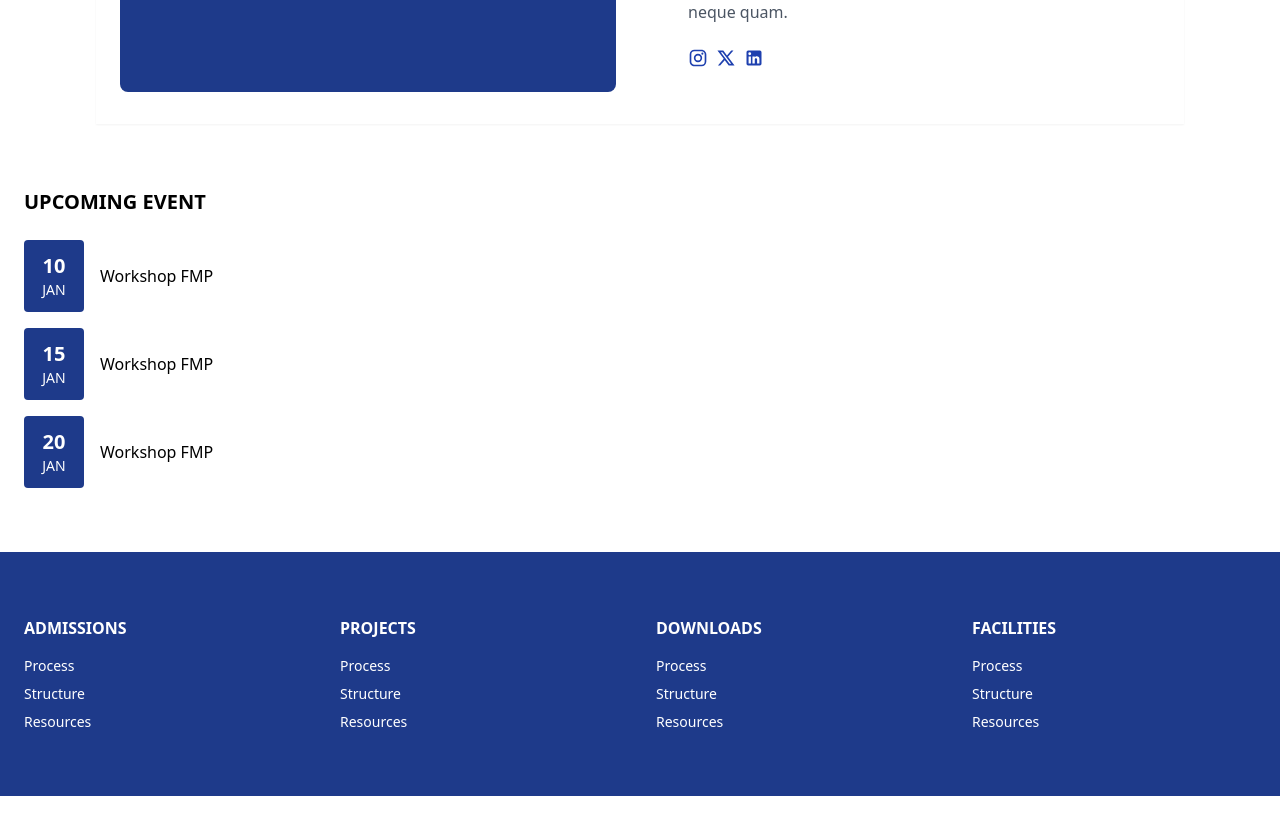
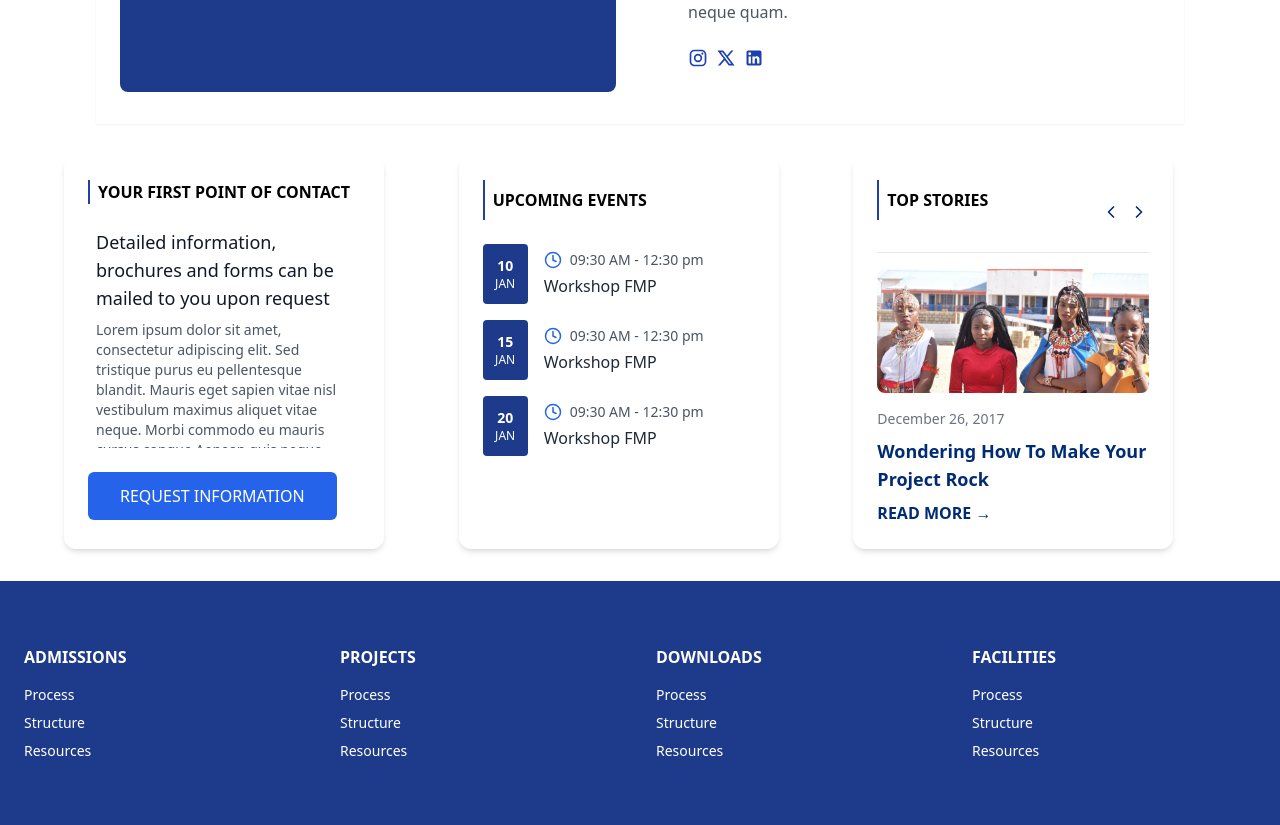
Before and after one commit to Raphael-pix/Samburu_west_TVC, a Next.js app in the folder website/: page / in a window 1280 px wide. Shown: the part 2160-2985 px from the top of the page. Before the commit the page ends 2956 px from the top, so only its background shows below. Built offline with nearby package versions, Linux system fonts and the light colour scheme.

Commit message:
fixing info section

```diff
--- a/website/app/(home)/_components/event_card.tsx
+++ b/website/app/(home)/_components/event_card.tsx
@@ -1,3 +1,4 @@
+import { Clock } from "lucide-react";
 import React from "react";
 
 interface Event {
@@ -10,13 +11,19 @@ const EventCard = ({ event }: { event: Event }) => {
   return (
     <div className="flex items-center gap-4 transform transition-all duration-300 hover:translate-x-2">
       <div
-        className="bg-blue-900 text-white p-3 rounded text-center min-w-[60px] transition-all duration-300
+        className="bg-blue-900 text-white p-3 rounded text-center min-w-[45px] transition-all duration-300
  hover:bg-blue-800"
       >
-        <div className="text-xl font-bold">{event.date}</div>
-        <div className="text-sm">{event.month}</div>
+        <div className="text-sm font-bold ">{event.date}</div>
+        <div className="text-xs">{event.month}</div>
       </div>
-      <div className="font-medium">{event.title}</div>
+      <div>
+        <div className="flex items-center gap-2 mb-1">
+          <Clock size={18} color="#2563eb" />
+          <p className="text-sm text-gray-600">09:30 AM - 12:30 pm</p>
+        </div>
+        <div className="font-medium text-gray-800">{event.title}</div>
+      </div>
     </div>
   );
 };
--- /dev/null
+++ b/website/app/(home)/_components/info_section.tsx
@@ -0,0 +1,92 @@
+import React from "react";
+import EventCard from "./event_card";
+import { upcomingEvents } from "@/constants";
+import { ChevronLeft, ChevronRight } from "lucide-react";
+import Image from "next/image";
+
+const EventSection = () => {
+  return (
+    <div className="max-w-full bg-white p-6 rounded-xl shadow-md lg:max-w-[20rem]">
+      <h1 className="px-2 py-2 border-l-2 border-blue-800 mb-6 font-semibold text-black text-base uppercase">
+        upcoming events
+      </h1>
+      <div className="space-y-4">
+        {upcomingEvents.map((event, index) => (
+          <EventCard key={index} event={event} />
+        ))}
+      </div>
+    </div>
+  );
+};
+
+const RequestSection = () => {
+  return (
+    <div className="max-w-full bg-white p-6 rounded-xl shadow-md lg:max-w-[20rem]">
+      <h1 className="px-2 border-l-2 border-blue-800 mb-6 font-semibold text-black text-base uppercase">
+        Your first point of contact
+      </h1>
+      <h2 className="text-lg text-gray-900 font-medium mb-2 px-2">
+        Detailed information, brochures and forms can be mailed to you upon
+        request
+      </h2>
+      <p className="h-[8rem] text-sm text-gray-600 px-2 mb-6 overflow-hidden">
+        Lorem ipsum dolor sit amet, consectetur adipiscing elit. Sed tristique purus eu pellentesque blandit. Mauris eget sapien vitae nisl vestibulum maximus aliquet vitae neque. Morbi commodo eu mauris cursus congue.Aenean quis neque quam.
+      </p>
+      <button
+        className="bg-blue-600 text-white px-8 py-3 rounded-md uppercase hover:bg-blue-700 transition-all
+duration-300 hover:shadow-lg transform hover:scale-105"
+      >
+        Request information
+      </button>
+    </div>
+  );
+};
+const StoriesSection = () => {
+  return (
+    <div className="max-w-full bg-white p-6 rounded-xl shadow-md lg:max-w-[20rem]">
+      <div className="flex justify-between items-center border-b pb-2 mb-4">
+        <h1 className="px-2 py-2 border-l-2 border-blue-800 mb-6 font-semibold text-black text-base uppercase">
+          top stories
+        </h1>
+        <div className="flex space-x-2">
+          <ChevronLeft className="w-5 h-5 text-[#002c74] cursor-pointer" />
+          <ChevronRight className="w-5 h-5 text-[#002c74] cursor-pointer" />
+        </div>
+      </div>
+
+      {/* Image */}
+      <div className="mb-4">
+        <Image
+          src="/assets/images/hero-image.jpeg" // Replace with actual image path
+          alt="Top story"
+          width={350}
+          height={200}
+          className="rounded-lg"
+        />
+      </div>
+
+      {/* Content */}
+      <p className="text-gray-500 text-sm">December 26, 2017</p>
+      <h3 className="font-semibold text-lg text-[#002c74] mt-2">
+        Wondering How To Make Your Project Rock
+      </h3>
+      <a href="#" className="text-[#002c74] font-semibold mt-2 block">
+        READ MORE →
+      </a>
+    </div>
+  );
+};
+
+const InfoSection = () => {
+  return (
+    <section className="container mx-auto px-6 py-8 lg:px-16">
+      <div className="grid grid-cols-1 md:grid-cols-3 gap-8">
+        <RequestSection />
+        <EventSection />
+        <StoriesSection />
+      </div>
+    </section>
+  );
+};
+
+export default InfoSection;
--- a/website/app/(home)/page.tsx
+++ b/website/app/(home)/page.tsx
@@ -3,21 +3,16 @@ import HeroSection from './_components/hero';
 import AboutSection from './_components/about';
 import Footer from '@/components/footer';
 import VideoSection from './_components/video';
-import EventCard from './_components/event_card';
 import Navbar from '@/components/navbar/navbar';
 import StatsSection from './_components/statistics';
 import CoursesSection from './_components/courses';
+import InfoSection from './_components/info_section';
 
 
 
 // Main Component
 const LandingPage = () => {
 
-  const upcomingEvents = [
-    { date: '10', month: 'JAN', title: 'Workshop FMP' },
-    { date: '15', month: 'JAN', title: 'Workshop FMP' },
-    { date: '20', month: 'JAN', title: 'Workshop FMP' }
-  ];
 
   return (
     <div className="overflow-hidden bg-white">
@@ -27,20 +22,7 @@ const LandingPage = () => {
       <StatsSection/>
       <CoursesSection/>
       <VideoSection />
-
-      <div className="container mx-auto px-6 py-16">
-        <div className="grid grid-cols-1 md:grid-cols-3 gap-8">
-          <div>
-            <h3 className="text-xl font-semibold mb-6">UPCOMING EVENT</h3>
-            <div className="space-y-4">
-              {upcomingEvents.map((event, index) => (
-                <EventCard key={index} event={event} />
-              ))}
-            </div>
-          </div>
-        </div>
-      </div>
-
+      <InfoSection/>
       <Footer />
     </div>
   );
--- a/website/constants/index.ts
+++ b/website/constants/index.ts
@@ -258,3 +258,9 @@ export const aboutItems: AboutItem[] = [
     url: "/student_life",
   },
 ];
+
+export const upcomingEvents = [
+  { date: '10', month: 'JAN', title: 'Workshop FMP' },
+  { date: '15', month: 'JAN', title: 'Workshop FMP' },
+  { date: '20', month: 'JAN', title: 'Workshop FMP' }
+];
```
